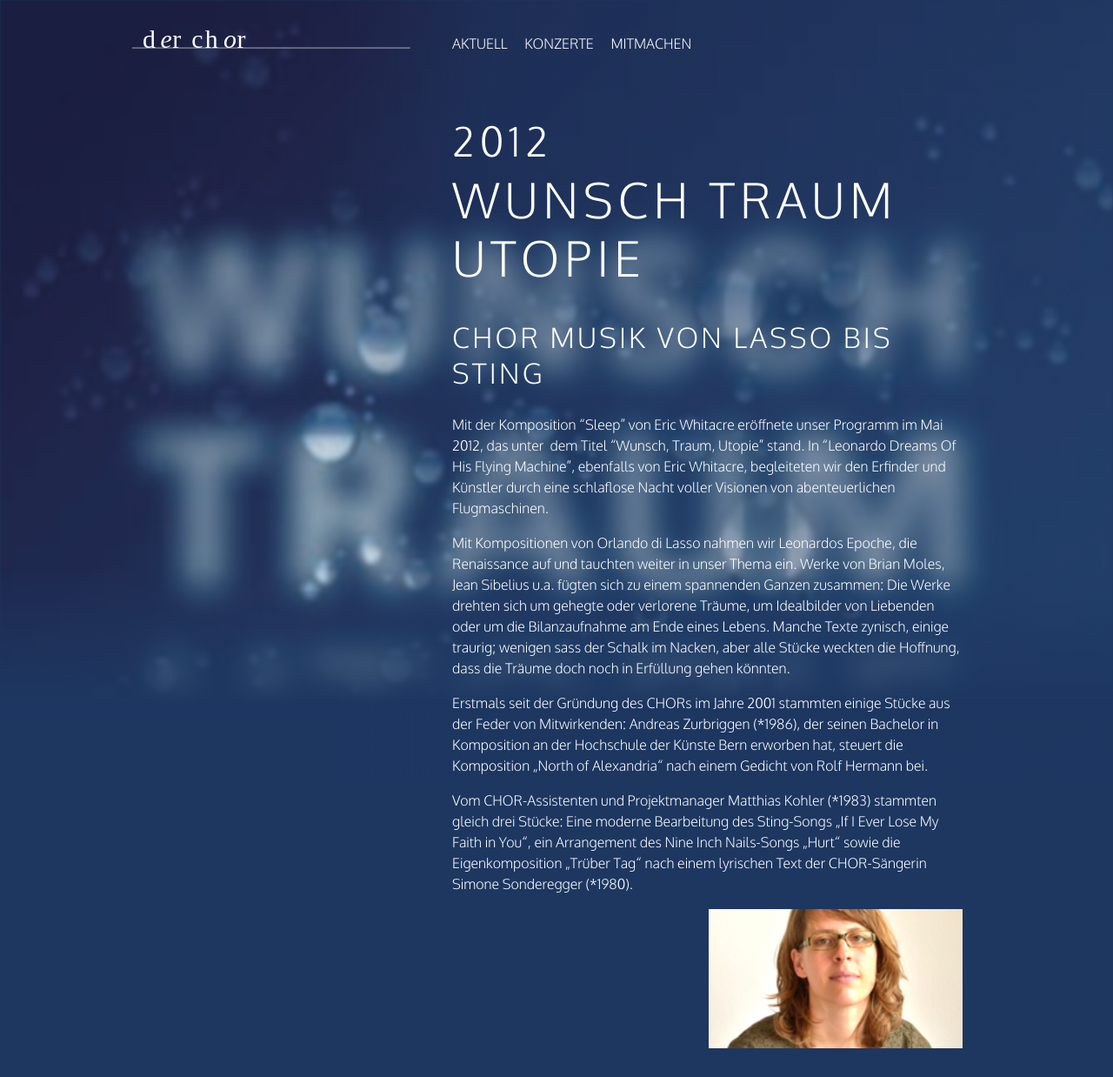
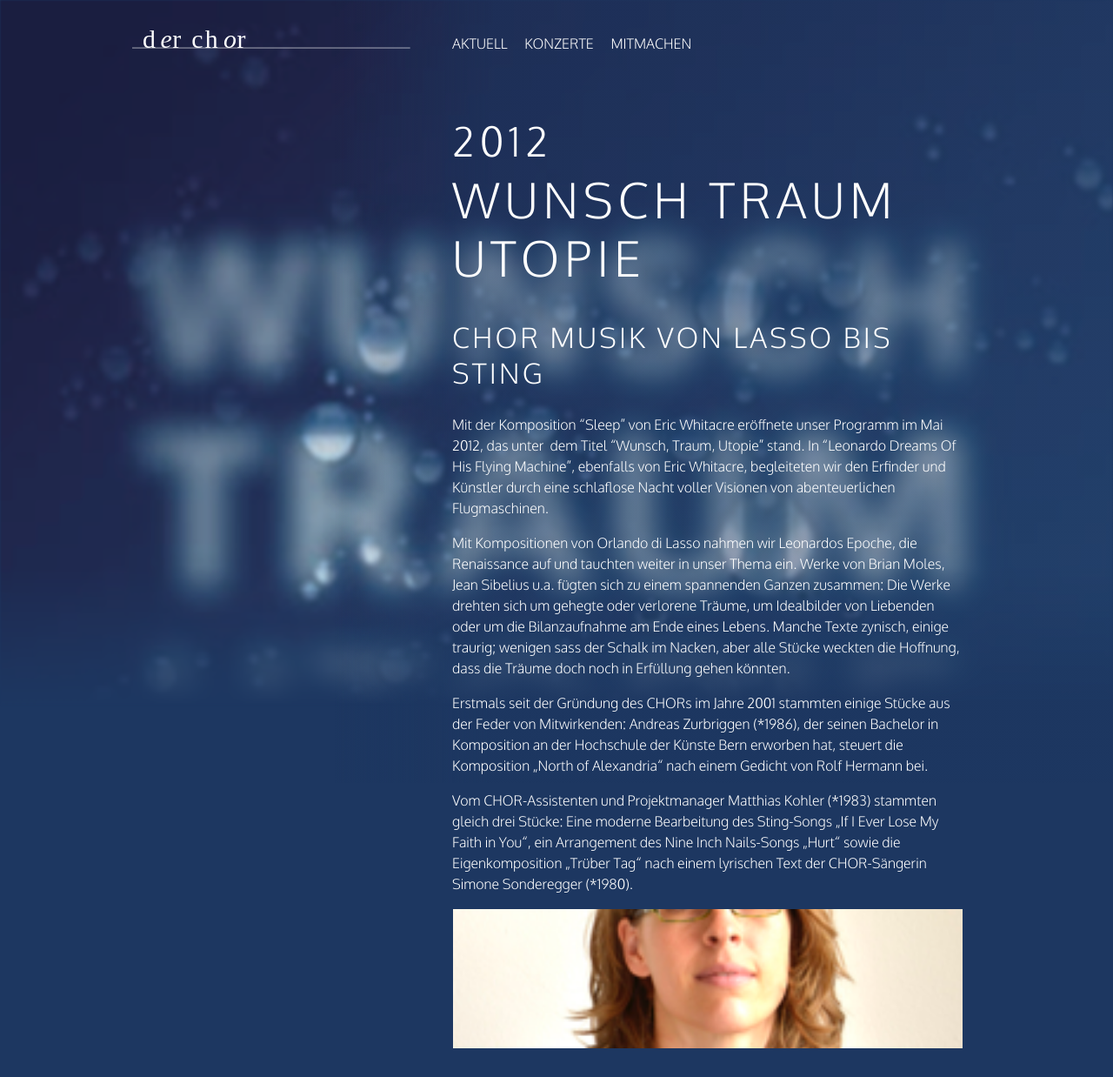
Before and after one commit to derchor/website, a Jekyll site: the page built from _concerts/2012.md, in a window 1280 px wide. Shown: the whole page at 87% size. Built offline with Jekyll 4.4.1, drawn with Linux system fonts in a browser that asks for light colours; nearby versions of some CDN libraries.

```diff
--- a/_concerts/2012.md
+++ b/_concerts/2012.md
@@ -1,17 +1,15 @@
 ---
 title: '2012'
-background_color_rgb: 'rgb(29, 55, 97)'
-background_image_path: /images/wunsch.png
+background_color_rgb: rgb(29, 55, 97)
+background_image_path: "/images/wunsch.png"
 year: 2012
 name: Wunsch Traum Utopie
 subtitle: Chor Musik von Lasso bis Sting
 images:
-  - image_path: /images/Desktop HD Copy 13.png
-  - image_path: /uploads/luzia.png
+- image_path: "/uploads/luzia.png"
 youtube:
-  - url
+- url
 ---
-
 
 Mit der Komposition “Sleep” von Eric Whitacre eröffnete unser Programm im Mai 2012, das unter  dem Titel “Wunsch, Traum, Utopie” stand. In “Leonardo Dreams Of His Flying Machine”, ebenfalls von Eric Whitacre, begleiteten wir den Erfinder und Künstler durch eine schlaflose Nacht voller Visionen von abenteuerlichen Flugmaschinen.
 
```
